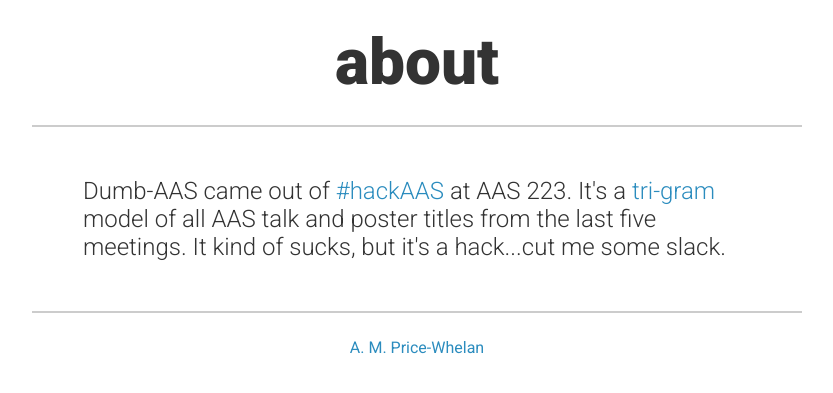
After one commit to davidwhogg/AstroWorse, a Flask app: page /dumbaas/about in a window 1280 px wide. The commit adds this page. Shown: the top 393 px of the page, without its empty margins (223-1056 px from the left). Run offline with Flask 2, Linux system fonts and the light colour scheme; parts of the project's set-up code (start-up, migrations or seed data) failed here and were passed over.

Commit message:
add about page

```diff
--- /dev/null
+++ b/astroworse/templates/about.html
@@ -0,0 +1,38 @@
+<!DOCTYPE html>
+
+<html>
+    <head>
+        <meta charset="utf-8" />
+
+        <!-- CSS / Styling -->
+        <link rel="stylesheet" type="text/css" href="/static/css/style.css">
+        <link href='http://fonts.googleapis.com/css?family=Roboto:400,100,500,700,900,500italic,300,300italic,400italic' rel='stylesheet' type='text/css'>
+
+        <!-- Javscript dependencies -->
+        <!--<script src="http://code.jquery.com/jquery.min.js"></script>-->
+        <script src="/static/js/jquery.min.js"></script>
+
+    </head>
+
+    <body>
+        <header>
+            <h1>about</h1>
+        </header>
+
+        <hr height='0px' width='60%'/>
+        <div class="wrapper" style="width: 60%;">
+
+            <div id="title" style='font-size: 150%; font-weight: 300;'>
+                Dumb-AAS came out of <a href="https://twitter.com/search?q=%23hackAAS">#hackAAS</a> at AAS 223. It's a <a href="http://en.wikipedia.org/wiki/N-gram">tri-gram</a> model of all AAS talk and poster titles from the last five meetings. It kind of sucks, but it's a hack...cut me some slack.
+            </div>
+
+        </div>
+
+        <hr height='0px' width='60%'/>
+
+        <footer width="50%">
+            <a href="http://adrian.pw">A. M. Price-Whelan</a>
+        </footer>
+
+    </body>
+</html>
--- a/astroworse/templates/dumb-aas.html
+++ b/astroworse/templates/dumb-aas.html
@@ -37,7 +37,7 @@
 
         <footer width="50%">
             <a href="http://adrian.pw">A. M. Price-Whelan</a>&nbsp;
-            #hackAAS #aas223
+            #hackAAS #aas223 -- <a href="/dumbaas/about">what is this?</a>
         </footer>
 
         <script type="text/javascript">
--- a/astroworse/views.py
+++ b/astroworse/views.py
@@ -71,3 +71,7 @@ def get_title(seed=None):
             better_sentence += " {}".format(token)
 
     return jsonify(title=better_sentence.strip().capitalize())
+
+@app.route('/dumbaas/about')
+def dumbaas_about():
+    return render_template("about.html")
```
